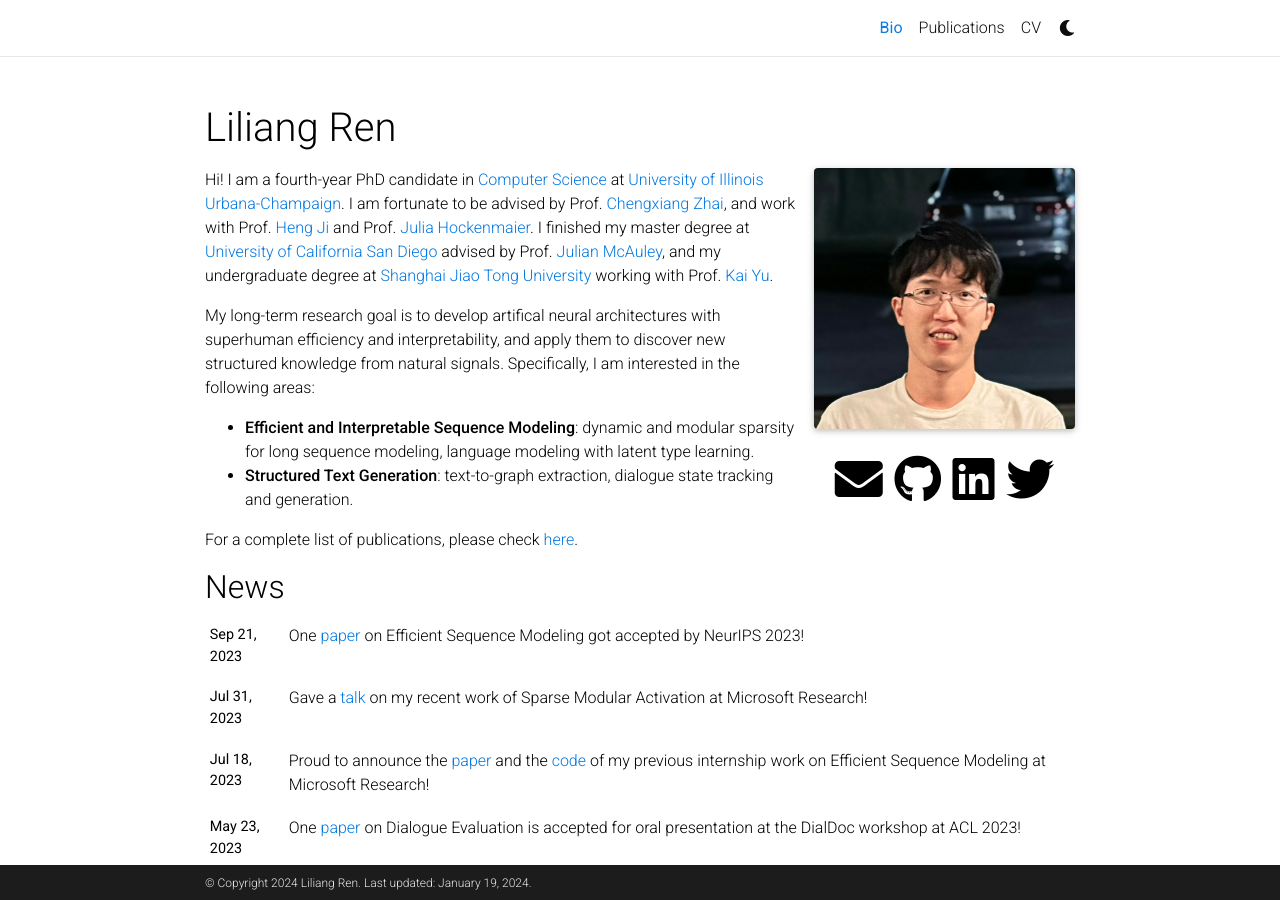
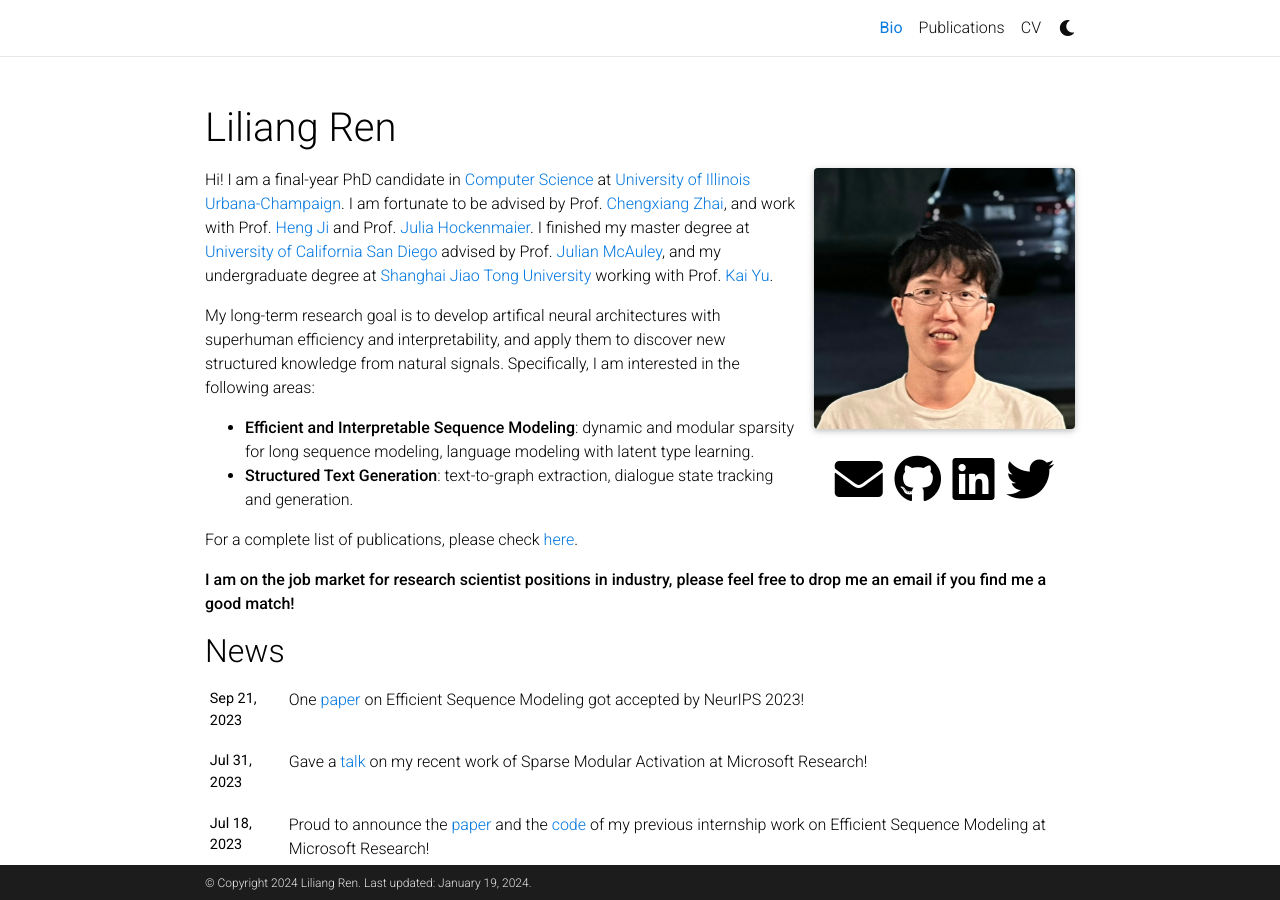
Before and after one commit to renll/renll.github.io, a Jekyll site: the page built from _pages/about.md, in a window 1280 px wide and 900 px high. Built offline with Jekyll 4.4.1, drawn with Linux system fonts in a browser that asks for light colours; full-size pictures stand in for the smaller copies a plugin makes; comment, search, counter and statistics services are not loaded; a style sheet for code colours, icons or effects is not loaded.

Commit message:
Update about.md

```diff
--- a/_pages/about.md
+++ b/_pages/about.md
@@ -13,7 +13,7 @@ selected_papers: true # includes a list of papers marked as "selected={true}"
 social: true  # includes social icons at the bottom of the page
 ---
 
-Hi! I am a fourth-year PhD candidate in [Computer Science](https://cs.illinois.edu/) at [University of Illinois Urbana-Champaign](https://illinois.edu/). I am fortunate to be advised by Prof. [Chengxiang Zhai](http://czhai.cs.illinois.edu/), and work with Prof. [Heng Ji](http://blender.cs.illinois.edu/hengji.html) and Prof. [Julia Hockenmaier](https://juliahmr.cs.illinois.edu/). I finished my master degree at [University of California San Diego](https://jacobsschool.ucsd.edu/) advised by Prof. [Julian McAuley](https://cseweb.ucsd.edu/~jmcauley/), and my undergraduate degree at [Shanghai Jiao Tong University](https://www.ji.sjtu.edu.cn/) working with Prof. [Kai Yu](https://x-lance.sjtu.edu.cn/en/members/kai_yu).
+Hi! I am a final-year PhD candidate in [Computer Science](https://cs.illinois.edu/) at [University of Illinois Urbana-Champaign](https://illinois.edu/). I am fortunate to be advised by Prof. [Chengxiang Zhai](http://czhai.cs.illinois.edu/), and work with Prof. [Heng Ji](http://blender.cs.illinois.edu/hengji.html) and Prof. [Julia Hockenmaier](https://juliahmr.cs.illinois.edu/). I finished my master degree at [University of California San Diego](https://jacobsschool.ucsd.edu/) advised by Prof. [Julian McAuley](https://cseweb.ucsd.edu/~jmcauley/), and my undergraduate degree at [Shanghai Jiao Tong University](https://www.ji.sjtu.edu.cn/) working with Prof. [Kai Yu](https://x-lance.sjtu.edu.cn/en/members/kai_yu).
 
 My long-term research goal is to develop artifical neural architectures with superhuman efficiency and interpretability, and apply them to discover new structured knowledge from natural signals. Specifically, I am interested in the following areas:
 
@@ -25,5 +25,4 @@ My long-term research goal is to develop artifical neural architectures with sup
 
 For a complete list of publications, please check [here](/publications/).
 
-<!-- **I am open to research intership in summer 2023, please feel free to drop me an email if you find me a good match!**
- -->
+ **I am on the job market for research scientist positions in industry, please feel free to drop me an email if you find me a good match!**
```
